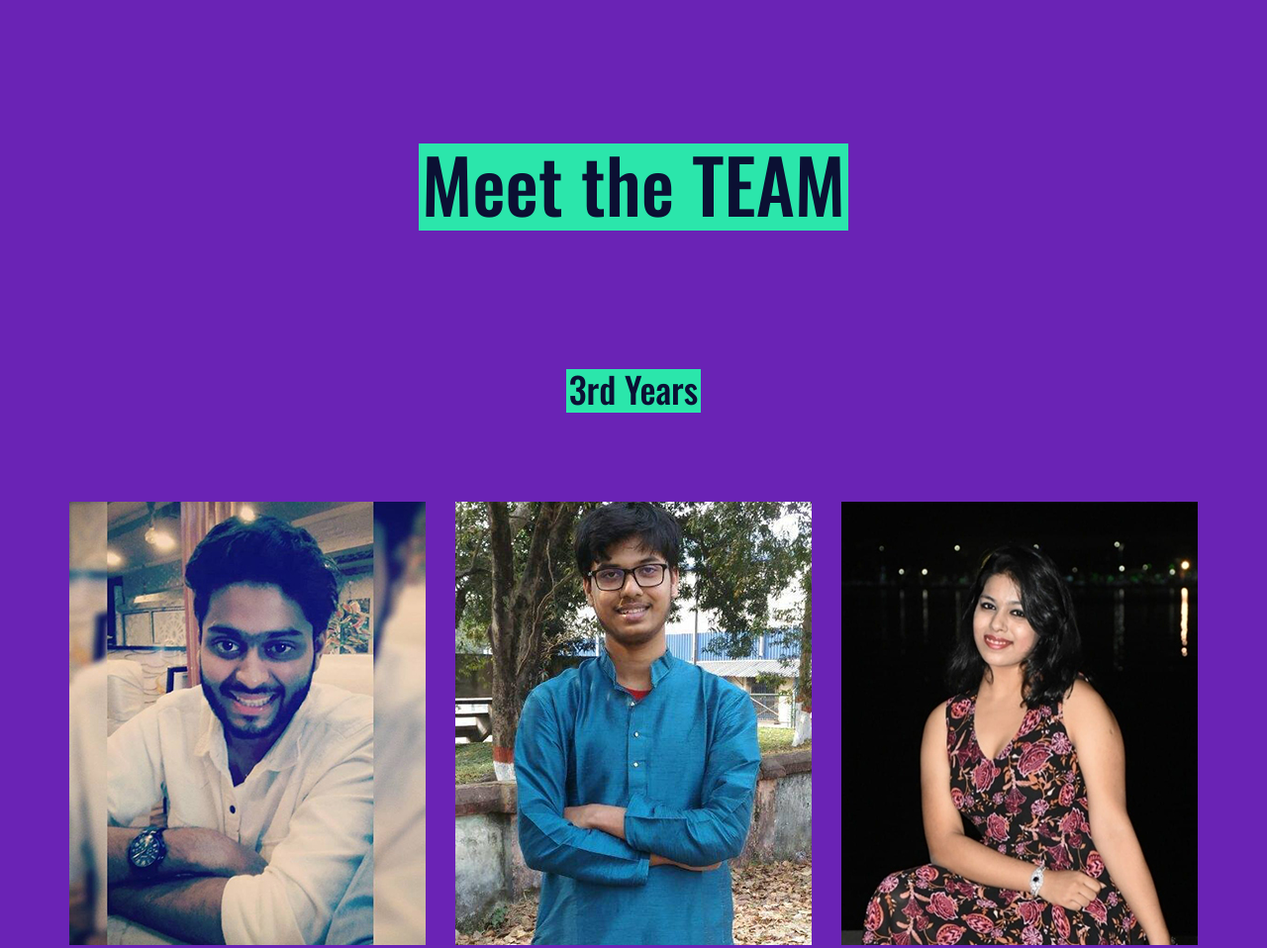
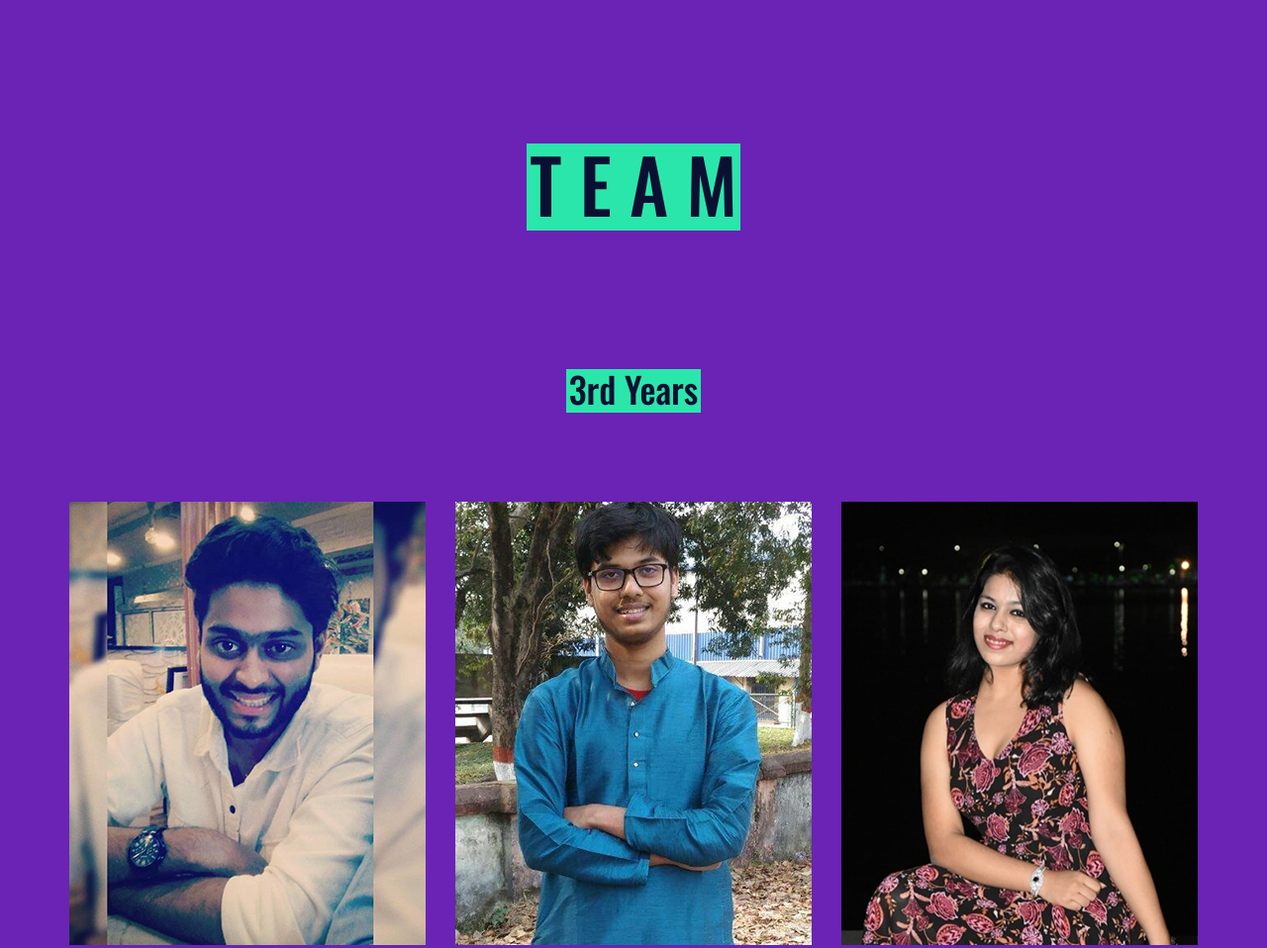
Before and after one commit to aagrawal22/smfteam, a plain HTML site: page team/index.html in a window 1280 px wide. Shown: the top 958 px of the page at 99% size. Drawn offline with nearby package versions, Linux system fonts and the light colour scheme.

```diff
--- a/team/index.html
+++ b/team/index.html
@@ -36,7 +36,7 @@
 		<div class="overlay"></div>
 		<div class="container">
 			<div class="section-title">
-				<h1><span style="font-size: 75px">Meet the TEAM</span> </h1>
+				<h1><span style="font-size: 75px">T E A M</span> </h1>
 			</div>
 			<div class="section-title">
 				<h1><span>3rd Years</span> </h1>
```
